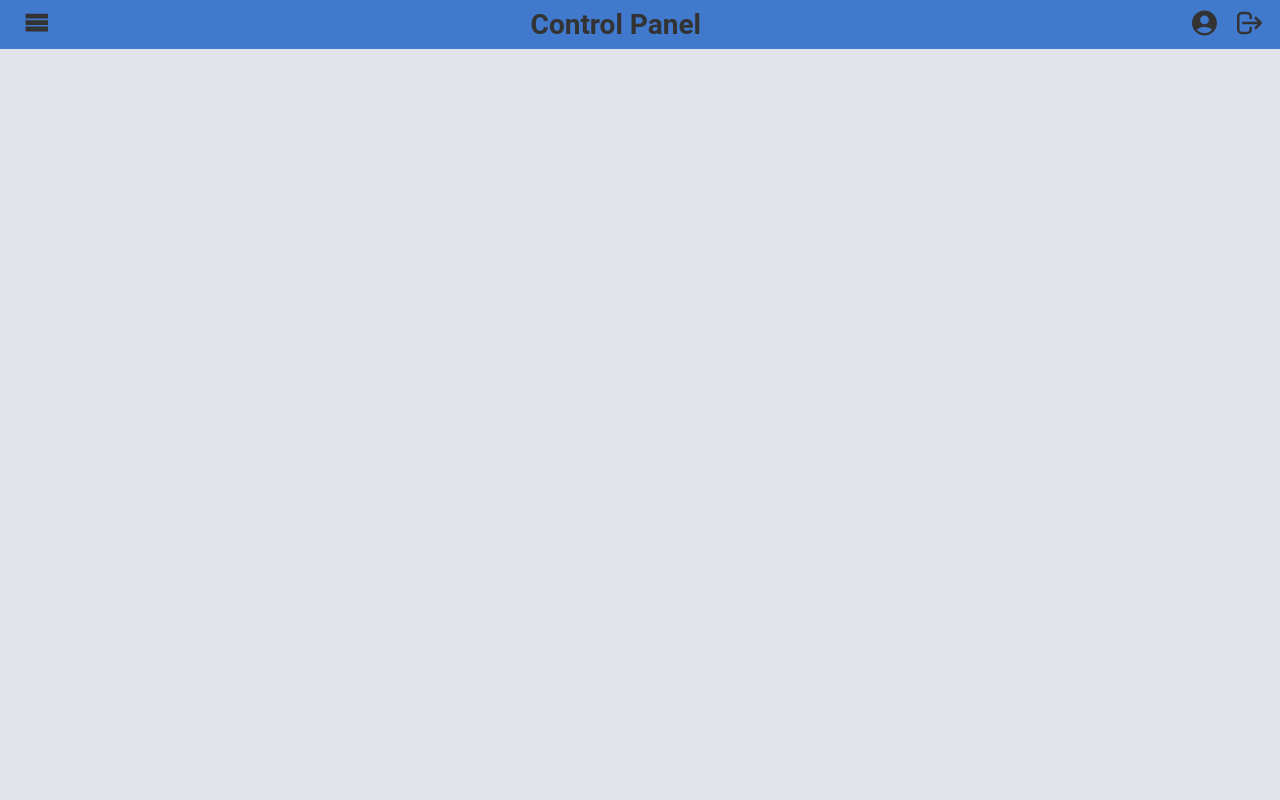
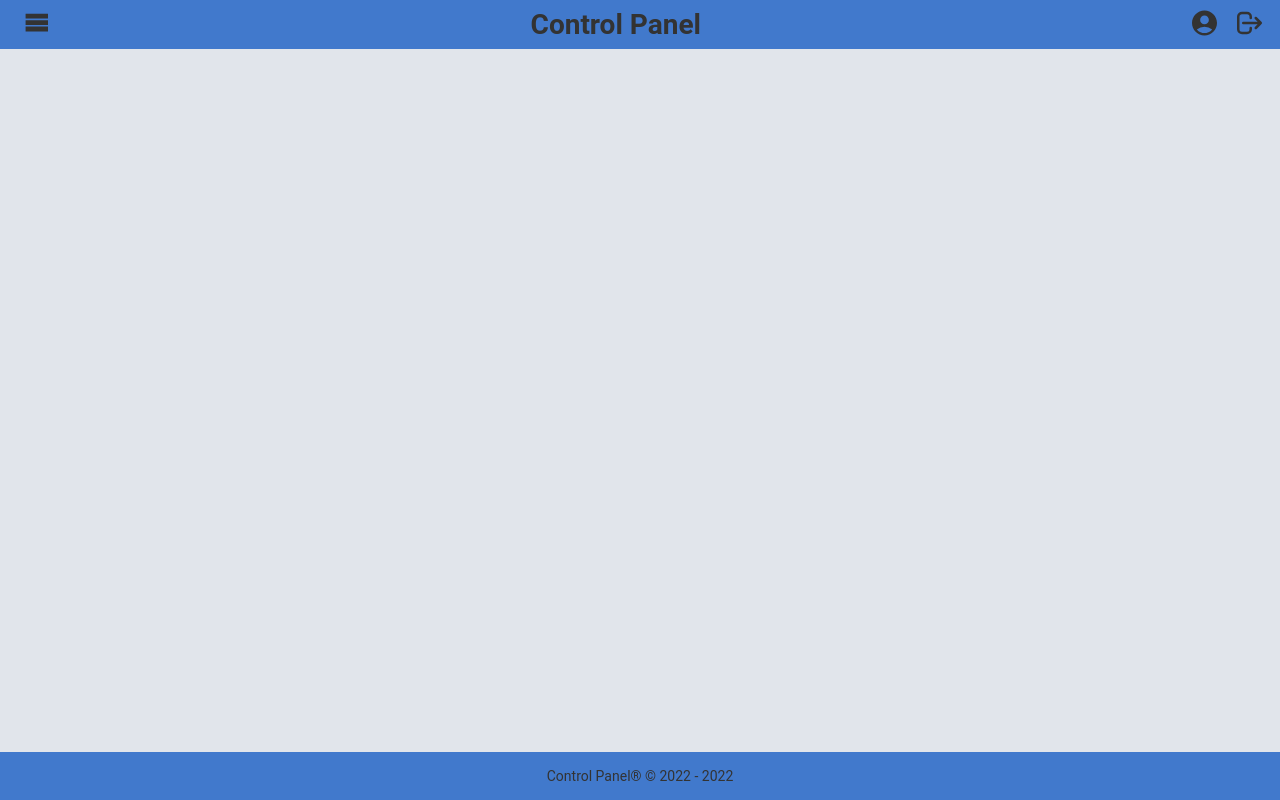
Before and after one commit to Object-Hub/object-cloud, a React (Vite) app in the folder Client/: page / in a window 1280 px wide. Built offline with nearby package versions, Linux system fonts and the light colour scheme.

Commit message:
New base: Footer

```diff
--- a/Client/src/app.tsx
+++ b/Client/src/app.tsx
@@ -15,6 +15,7 @@ import light from './styles/themes/light';
 import GlobalStyle from './styles/global';
 import Header from './components/Header';
 import usePersistedState from "./utils/usePersistedState";
+import { Footer } from "./components/Footer";
 
 export function App() {
   const [theme, setTheme] = usePersistedState<DefaultTheme>('@theme', light);
@@ -38,7 +39,7 @@ export function App() {
           <Route path="*" element={<NotFound />} />
         </Routes>
       </Router>
-
+      <Footer />
     </ThemeProvider>
   );
 }
--- /dev/null
+++ b/Client/src/components/Footer/index.tsx
@@ -0,0 +1,9 @@
+import { FooterStyle } from "./styles"
+
+export function Footer() {
+  return (
+    <FooterStyle>
+      <p>Control Panel&reg; &copy; 2022 - {new Date().getUTCFullYear()}</p>
+    </FooterStyle>
+  )
+}
--- /dev/null
+++ b/Client/src/components/Footer/styles.ts
@@ -0,0 +1,12 @@
+import styles from 'styled-components';
+
+export const FooterStyle = styles.div`
+  text-align: center;
+  color: ${props => props.theme.colors.text};
+  width: 100%;
+  position: absolute;
+  bottom: 0;
+
+  padding: 1rem;
+  background: ${props => props.theme.colors.primary};
+`
```
